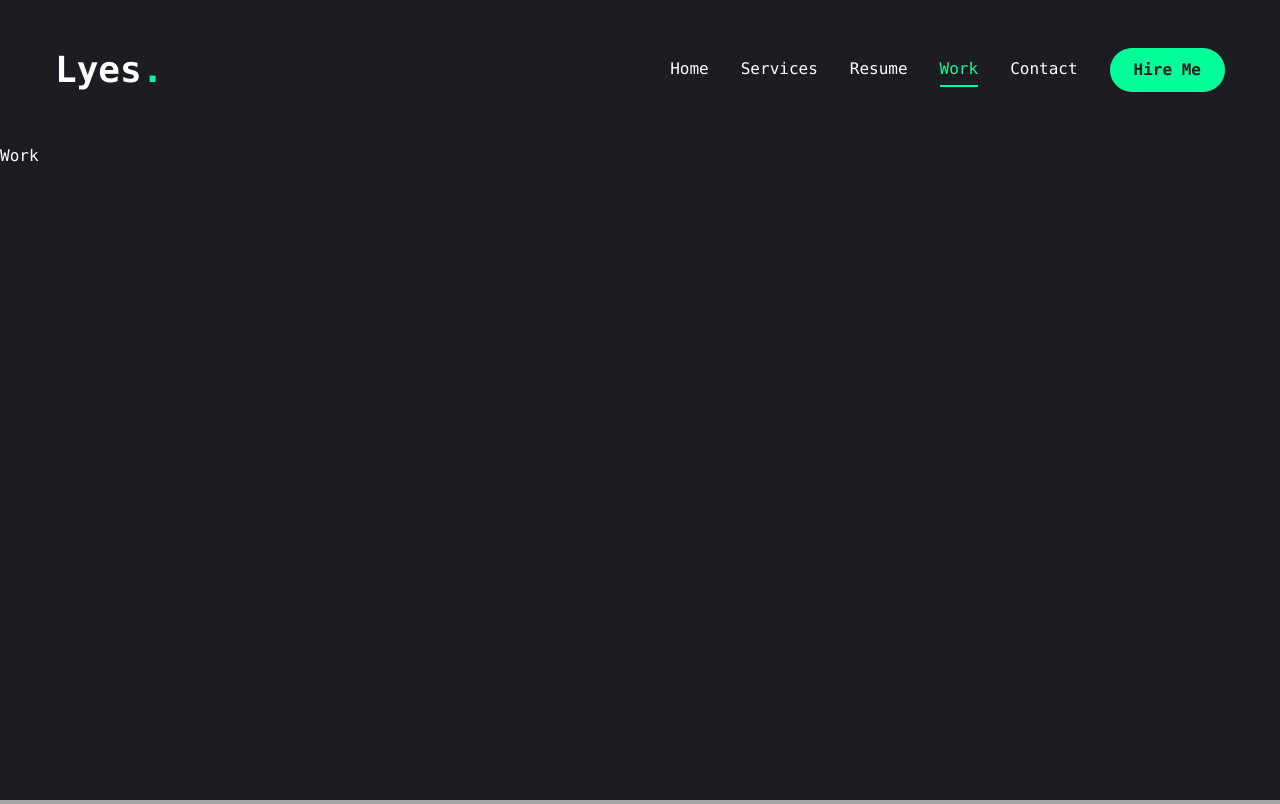
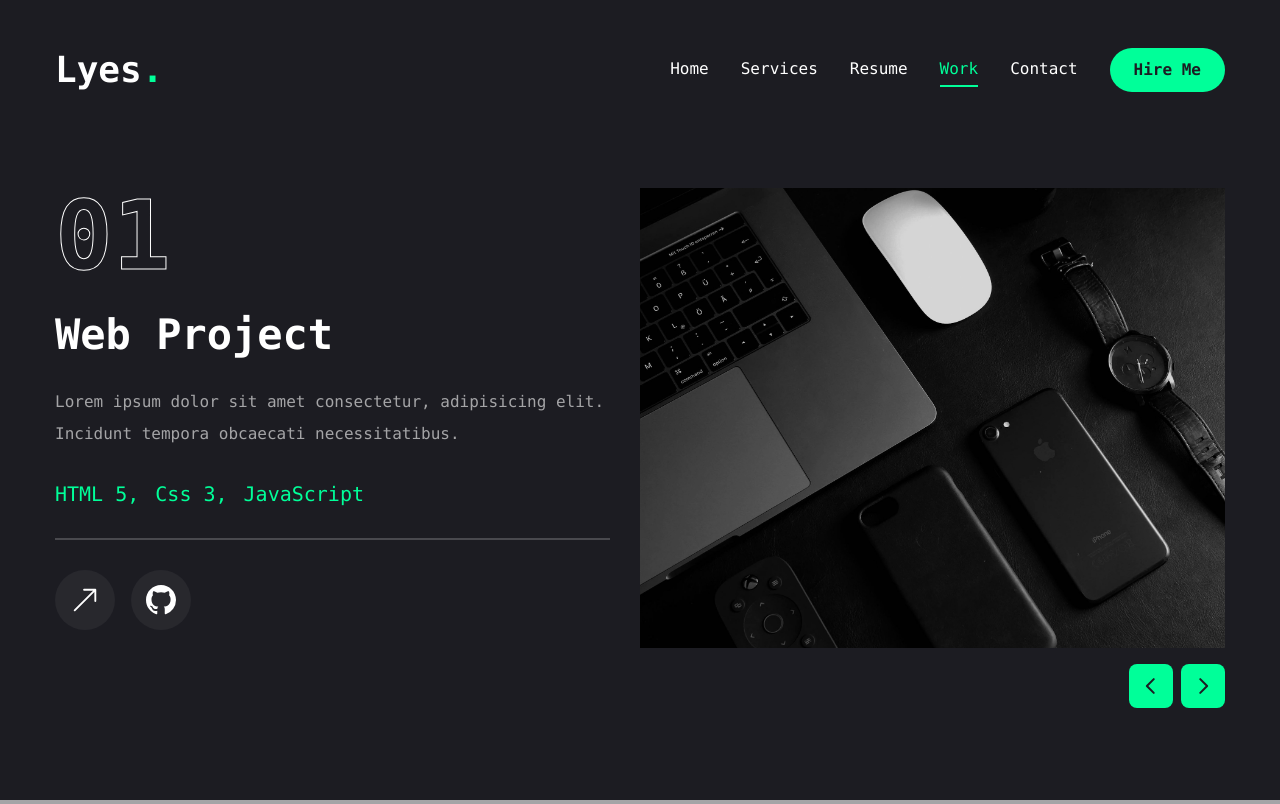
Before and after one commit to lyes-mersel/lyes-mersel-v1, a Next.js app: page /work in a window 1280 px wide. Built offline with nearby package versions, Linux system fonts and the light colour scheme.

Commit message:
Work page

```diff
--- a/app/work/page.tsx
+++ b/app/work/page.tsx
@@ -1,7 +1,181 @@
+"use client";
+
+import Link from "next/link";
+import Image from "next/image";
+
+import { motion } from "framer-motion";
+import React, { useState } from "react";
+
+import "swiper/css";
+import { Swiper, SwiperClass, SwiperSlide } from "swiper/react";
+
+import { BsArrowUpRight, BsGithub } from "react-icons/bs";
+
+import {
+  Tooltip,
+  TooltipContent,
+  TooltipProvider,
+  TooltipTrigger,
+} from "@/components/ui/tooltip";
+
+// components
+import WorkSlidesBtns from "@/components/WorkSlidesBtns";
+
+const projects = [
+  {
+    num: "01",
+    category: "Web",
+    title: "Project 1",
+    description:
+      "Lorem ipsum dolor sit amet consectetur, adipisicing elit. Incidunt tempora obcaecati necessitatibus.",
+    stack: [{ name: "HTML 5" }, { name: "Css 3" }, { name: "JavaScript" }],
+    image: "/assets/images/placeholder.jpg",
+    live: "",
+    github: "",
+  },
+  {
+    num: "02",
+    category: "Web",
+    title: "Project 2",
+    description:
+      "Lorem ipsum dolor sit amet consectetur, adipisicing elit. Incidunt tempora obcaecati necessitatibus.",
+
+    stack: [{ name: "HTML 5" }, { name: "Css 3" }, { name: "JavaScript" }],
+    image: "/assets/images/placeholder.jpg",
+    live: "",
+    github: "",
+  },
+  {
+    num: "03",
+    category: "Web",
+    title: "Project 3",
+    description:
+      "Lorem ipsum dolor sit amet consectetur, adipisicing elit. Incidunt tempora obcaecati necessitatibus.",
+    stack: [{ name: "HTML 5" }, { name: "Css 3" }, { name: "JavaScript" }],
+    image: "/assets/images/placeholder.jpg",
+    live: "",
+    github: "",
+  },
+  {
+    num: "04",
+    category: "Web",
+    title: "Project 4",
+    description:
+      "Lorem ipsum dolor sit amet consectetur, adipisicing elit. Incidunt tempora obcaecati necessitatibus.",
+    stack: [{ name: "HTML 5" }, { name: "Css 3" }, { name: "JavaScript" }],
+    image: "/assets/images/placeholder.jpg",
+    live: "",
+    github: "",
+  },
+];
+
 const Work = () => {
+  const [project, setProject] = useState(projects[0]);
+
+  const handleSlideChange = (swiper: SwiperClass) => {
+    const currentIndex = swiper.activeIndex;
+    setProject(projects[currentIndex]);
+  };
+
   return (
-    <div>Work</div>
-  )
-}
+    <motion.div
+      initial={{ opacity: 0 }}
+      animate={{
+        opacity: 1,
+        transition: { delay: 2.4, duration: 0.4, ease: "easeIn" },
+      }}
+      className="min-h-[80vh] flex flex-col justify-center py-12 xl:px-0"
+    >
+      <div className="container mx-auto">
+        <div className="flex flex-col xl:flex-row xl:gap-[30px]">
+          <div className="w-full xl:w-[50%] xl:h-[460px] flex flex-col xl:justify-between order-2 xl:order-none">
+            <div className="flex flex-col gap-[30px] h-[50%]">
+              {/* outline num */}
+              <span className="text-8xl leading-none font-extrabold text-transparent text-outline">
+                {project.num}
+              </span>
+              {/* project category */}
+              <h2 className="text-[42px] font-bold leading-none text-white group-hover:text-accent transition-all duration-500 capitalize">
+                {project.category} project
+              </h2>
+              {/* project description */}
+              <p className="text-white/60">{project.description}</p>
+              {/* stack */}
+              <ul className="flex gap-4">
+                {project.stack.map((item, index) => (
+                  <li key={index} className="text-xl text-accent">
+                    {item.name}
+                    {index !== project.stack.length - 1 && ","}
+                  </li>
+                ))}
+              </ul>
+              {/* border */}
+              <div className="border border-white/20"></div>
+              {/* buttons */}
+              <div className="flex items-center gap-4">
+                {/* live project  */}
+                <Link href={project.live}>
+                  <TooltipProvider delayDuration={100}>
+                    <Tooltip>
+                      <TooltipTrigger className="w-[60px] h-[60px] rounded-full bg-white/5 flex justify-center items-center group">
+                        <BsArrowUpRight className="text-white text-3xl group-hover:text-accent" />
+                      </TooltipTrigger>
+                      <TooltipContent>
+                        <p>Live Project</p>
+                      </TooltipContent>
+                    </Tooltip>
+                  </TooltipProvider>
+                </Link>
+                {/* github project */}
+                <Link href={project.github}>
+                  <TooltipProvider delayDuration={100}>
+                    <Tooltip>
+                      <TooltipTrigger className="w-[60px] h-[60px] rounded-full bg-white/5 flex justify-center items-center group">
+                        <BsGithub className="text-white text-3xl group-hover:text-accent" />
+                      </TooltipTrigger>
+                      <TooltipContent>
+                        <p>GitHub Repository</p>
+                      </TooltipContent>
+                    </Tooltip>
+                  </TooltipProvider>
+                </Link>
+              </div>
+            </div>
+          </div>
+          <div className="w-full xl:w-[50%]">
+            <Swiper
+              spaceBetween={30}
+              slidesPerView={1}
+              className="xl:h-[520px] mb-12"
+              onSlideChange={handleSlideChange}
+            >
+              {projects.map((project, index) => (
+                <SwiperSlide key={index} className="w-full">
+                  <div className="h-[460px] relative group flex justify-center items-center bg-pink-50/50">
+                    {/* overlay */}
+                    <div className="absolute top-0 bottom-0 w-full h-full bg-black/10 z-10"></div>
+                    {/* image */}
+                    <Image
+                      src={project.image}
+                      fill
+                      className="object-cover"
+                      alt=""
+                    />
+                  </div>
+                </SwiperSlide>
+              ))}
+              {/* slider buttons */}
+              <WorkSlidesBtns
+                containerStyles="flex gap-2 absolute right-0 bottom-[calc(50%_-_22px)] xl:bottom-0 z-20 w-full justify-between xl:w-max xl:justify-none"
+                btnStyles="bg-accent hover:bg-accent-hover text-primary text-[22px] w-[44px] h-[44px] rounded-lg flex justify-center items-center transition-all"
+                iconsStyles=""
+              />
+            </Swiper>
+          </div>
+        </div>
+      </div>
+    </motion.div>
+  );
+};
 
-export default Work
+export default Work;
--- /dev/null
+++ b/components/WorkSlidesBtns.tsx
@@ -0,0 +1,28 @@
+"use client";
+
+import { useSwiper } from "swiper/react";
+import { PiCaretLeftBold, PiCaretRightBold } from "react-icons/pi";
+
+const WorkSlidesBtns = ({
+  containerStyles,
+  btnStyles,
+  iconsStyles,
+}: {
+  containerStyles: string;
+  btnStyles: string;
+  iconsStyles: string;
+}) => {
+  const swiper = useSwiper();
+  return (
+    <div className={containerStyles}>
+      <button className={btnStyles} onClick={() => swiper.slidePrev()}>
+        <PiCaretLeftBold className={iconsStyles} />
+      </button>
+      <button className={btnStyles} onClick={() => swiper.slideNext()}>
+        <PiCaretRightBold className={iconsStyles} />
+      </button>
+    </div>
+  );
+};
+
+export default WorkSlidesBtns;
--- a/package.json
+++ b/package.json
@@ -30,6 +30,7 @@
     "react-countup": "^6.5.3",
     "react-dom": "19.0.0-rc-66855b96-20241106",
     "react-icons": "^5.3.0",
+    "swiper": "^11.1.14",
     "tailwind-merge": "^2.5.4",
     "tailwindcss-animate": "^1.0.7"
   },
```
Also changed, not shown: public/assets/images/placeholder.jpg (added), 1 other file (tests, documents, lock files or other folders).
